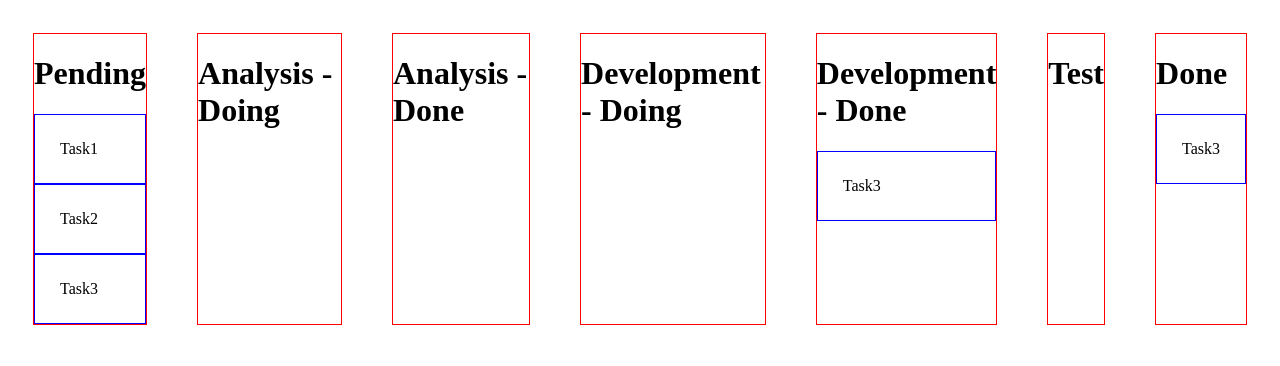
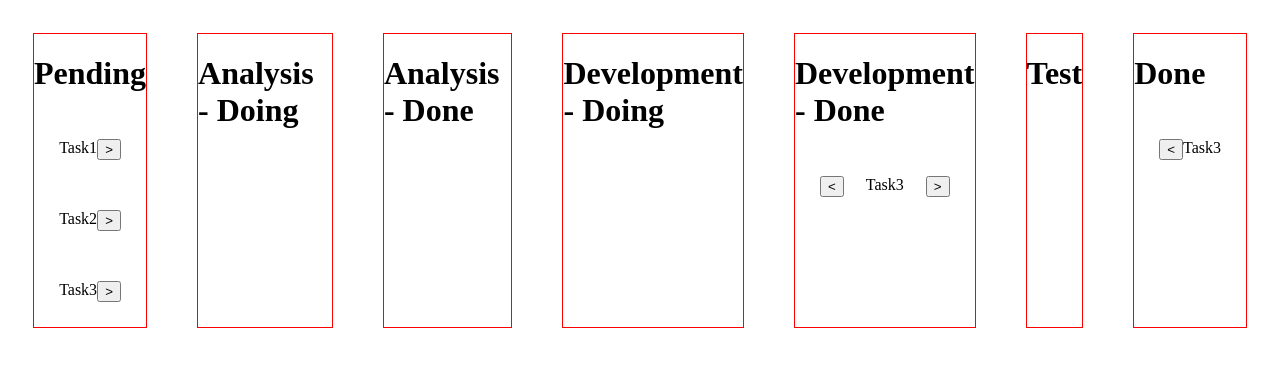
Before and after one commit to telusmikolaj/React-Kanban, a React app: page / in a window 1280 px wide. Shown: the top 366 px of the page. Built offline with nearby package versions, Linux system fonts and the light colour scheme.

Commit message:
Add buttons

```diff
--- a/src/components/App.js
+++ b/src/components/App.js
@@ -1,23 +1,30 @@
 // ./src/components/App.js
-import React,{useState} from 'react';
+import React, { useState, useEffect } from 'react';
 import Board from './Board';
 import defaultColumns from './defaultColumns';
 import defaultTasks from './defaultTasks';
-
 
 import ColumnContext from '../context';
 
 import './css/app.css';
 
-const App = (props) => {
+const App = props => {
     const { Provider } = ColumnContext;
+    const [task, setTask] = useState(defaultTasks);
 
-    const [task, setTask] = useState(defaultTasks);
+    useEffect(() => {
+        localStorage.setItem('task', JSON.stringify(task));
+    }, [task]);
+
+    const moveLeft = e => {
+        e.preventDefault();
+        console.log(task);
+    };
     const [column, setColumn] = useState(defaultColumns);
     return (
         <div className="app">
             <Provider value={column}>
-                <Board defaultTasks={defaultTasks} />
+                <Board defaultTasks={defaultTasks} moveLeft={moveLeft} />
             </Provider>
         </div>
     );
--- a/src/components/Board.js
+++ b/src/components/Board.js
@@ -1,8 +1,8 @@
 import React from 'react';
 import Column from './Column';
 
-const Board = (props) => {
-    return <Column defaultTasks={props.defaultTasks} />;
+const Board = props => {
+    return <Column defaultTasks={props.defaultTasks} moveLeft={props.moveLeft} />;
 };
 
 export default Board;
--- a/src/components/Column.js
+++ b/src/components/Column.js
@@ -3,7 +3,7 @@ import ColumnContext from '../context';
 import Task from './Task';
 import './css/column.css';
 
-const Column = (props) => {
+const Column = props => {
     const { Consumer } = ColumnContext;
 
     return (
@@ -12,7 +12,13 @@ const Column = (props) => {
                 value.map(item => (
                     <div className="column" id={item.id}>
                         <h1>{item.name}</h1>
-                        <Task columnID={item.id} defaultTasks={props.defaultTasks} />
+                        <Task
+                            columnID={item.id}
+                            defaultTasks={props.defaultTasks}
+                            canMoveLeft={item.id !== 1}
+                            canMoveRight={item.id !== 7}
+                            moveLeft={props.moveLeft}
+                        />
                     </div>
                 ))
             }
--- a/src/components/Task.js
+++ b/src/components/Task.js
@@ -1,20 +1,25 @@
 import React from 'react';
 import './css/task.css';
 
-const Task = (props) => {
+const Task = props => {
+    const { defaultTasks, canMoveLeft, canMoveRight, columnID, moveLeft } = props;
+    const renderTasks = defaultTasks.map(task => {
+        if (columnID === task.idColumn) {
+            return (
+                <div id={task.id} className="task">
+                    {canMoveLeft && (
+                        <button type="button" onClick={moveLeft}>
+                            {'<'}
+                        </button>
+                    )}
+                    <span className="taskName">{task.name}</span>
+                    {canMoveRight && <button type="button">{'>'}</button>}
+                </div>
+            );
+        }
+    });
 
-
-    const renderTasks = props.defaultTasks.map((task) =>{
-        if(props.columnID === task.idColumn){
-
-            return <div className="task">{task.name}</div>
-        }
-    }
-  );
-
-    return (
-       <div>{renderTasks}</div>
-    );
+    return <div>{renderTasks}</div>;
 };
 
 export default Task;
--- a/src/components/css/task.css
+++ b/src/components/css/task.css
@@ -1,5 +1,11 @@
 .task {
     padding: 25px;
-    border: 1px blue solid;
+
     display: flex;
+    flex-grow: 1;
 }
+
+.taskName {
+    flex-grow: 1;
+    text-align: center;
+}
```
Also changed, not shown: src/components/useStorage.js (+9 -8 lines).
